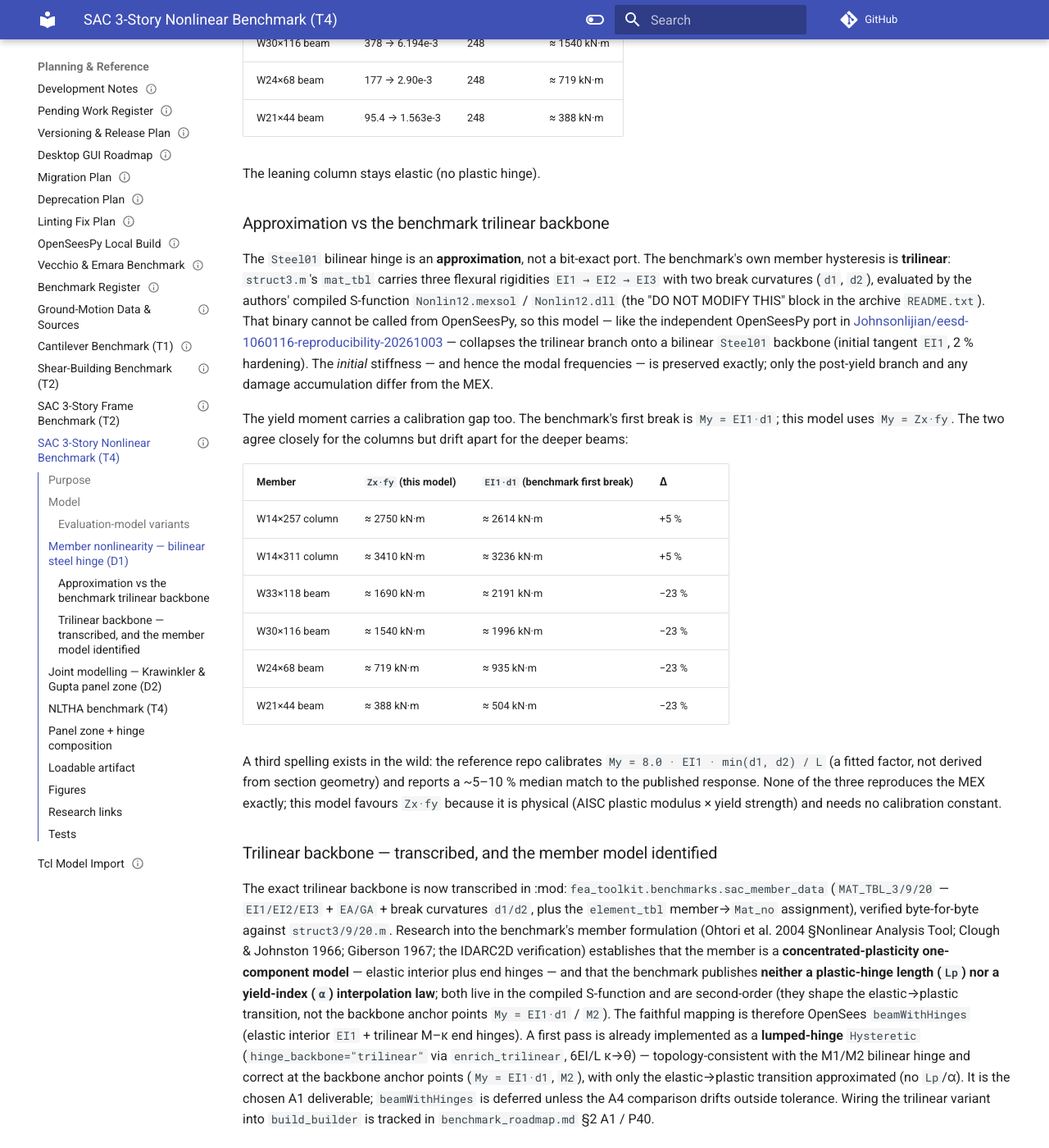
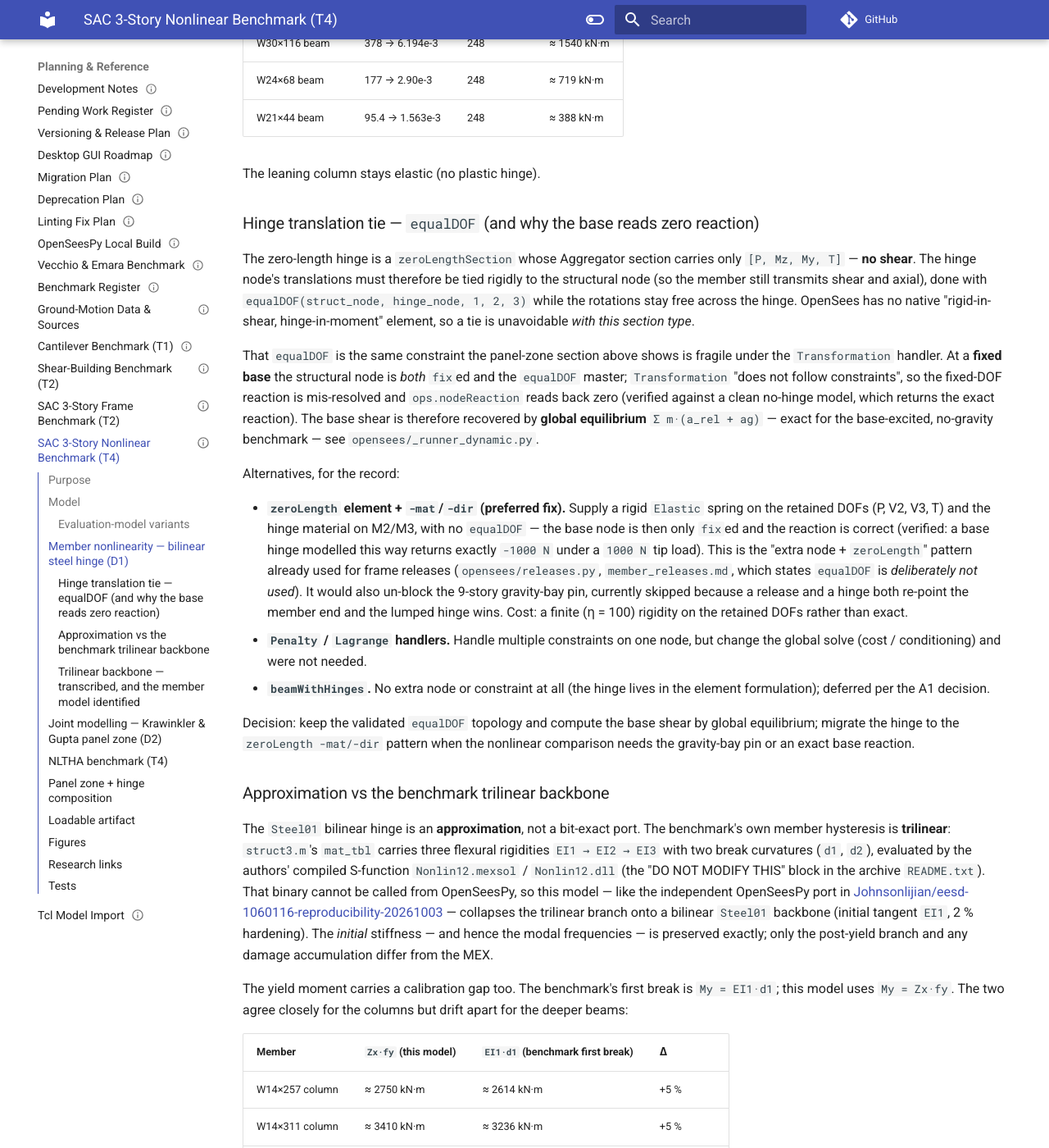
Before and after one commit to boustrephon/fea_toolkit, an MkDocs documentation site: the page built from docs/sac_nonlinear_benchmark.md, in a window 1280 px wide and 1400 px high, scrolled down 1969 px. Shown: the whole window at 82% size. Built offline with MkDocs 1.6.1 and Material for MkDocs 9.7.7, drawn with Linux system fonts in a browser that asks for light colours; comment, search, counter and statistics services are not loaded.

Commit message:
docs(sac): document the hinge translation-tie decision and base-reaction fix
Record why the lumped hinge uses equalDOF (the zeroLengthSection Aggregator has no shear DOF), that the fix+equalDOF base node zeroes ops.nodeReaction under Transformation, and the alternatives (zeroLength -mat/-dir with rigid retained DOFs — the preferred fix, already the release pattern; Penalty/Lagrange; beamWithHinges). Decision: keep the validated topology, base shear via global equilibrium; migrate to zeroLength -mat/-dir when the gravity-bay pin or exact reaction is needed.

```diff
--- a/docs/sac_nonlinear_benchmark.md
+++ b/docs/sac_nonlinear_benchmark.md
@@ -64,6 +64,46 @@ data are not redistributable):
 | W21×44 beam | 95.4 → 1.563e-3 | 248 | ≈ 388 kN·m |
 
 The leaning column stays elastic (no plastic hinge).
+
+### Hinge translation tie — `equalDOF` (and why the base reads zero reaction)
+
+The zero-length hinge is a `zeroLengthSection` whose Aggregator section carries
+only `[P, Mz, My, T]` — **no shear**.  The hinge node's translations must
+therefore be tied rigidly to the structural node (so the member still transmits
+shear and axial), done with `equalDOF(struct_node, hinge_node, 1, 2, 3)` while
+the rotations stay free across the hinge.  OpenSees has no native
+"rigid-in-shear, hinge-in-moment" element, so a tie is unavoidable *with this
+section type*.
+
+That `equalDOF` is the same constraint the panel-zone section above shows is
+fragile under the `Transformation` handler.  At a **fixed base** the structural
+node is *both* `fix`ed and the `equalDOF` master; `Transformation` "does not
+follow constraints", so the fixed-DOF reaction is mis-resolved and
+`ops.nodeReaction` reads back zero (verified against a clean no-hinge model,
+which returns the exact reaction).  The base shear is therefore recovered by
+**global equilibrium** `Σ m·(a_rel + ag)` — exact for the base-excited,
+no-gravity benchmark — see `opensees/_runner_dynamic.py`.
+
+Alternatives, for the record:
+
+- **`zeroLength` element + `-mat`/`-dir` (preferred fix).**  Supply a rigid
+  `Elastic` spring on the retained DOFs (P, V2, V3, T) and the hinge material on
+  M2/M3, with no `equalDOF` — the base node is then only `fix`ed and the
+  reaction is correct (verified: a base hinge modelled this way returns exactly
+  `-1000 N` under a `1000 N` tip load).  This is the "extra node + `zeroLength`"
+  pattern already used for frame releases (`opensees/releases.py`,
+  `member_releases.md`, which states `equalDOF` is *deliberately not used*).  It
+  would also un-block the 9-story gravity-bay pin, currently skipped because a
+  release and a hinge both re-point the member end and the lumped hinge wins.
+  Cost: a finite (η = 100) rigidity on the retained DOFs rather than exact.
+- **`Penalty` / `Lagrange` handlers.**  Handle multiple constraints on one node,
+  but change the global solve (cost / conditioning) and were not needed.
+- **`beamWithHinges`.**  No extra node or constraint at all (the hinge lives in
+  the element formulation); deferred per the A1 decision.
+
+Decision: keep the validated `equalDOF` topology and compute the base shear by
+global equilibrium; migrate the hinge to the `zeroLength -mat/-dir` pattern when
+the nonlinear comparison needs the gravity-bay pin or an exact base reaction.
 
 ### Approximation vs the benchmark trilinear backbone
 
```
Also changed, not shown: 1 other file.
